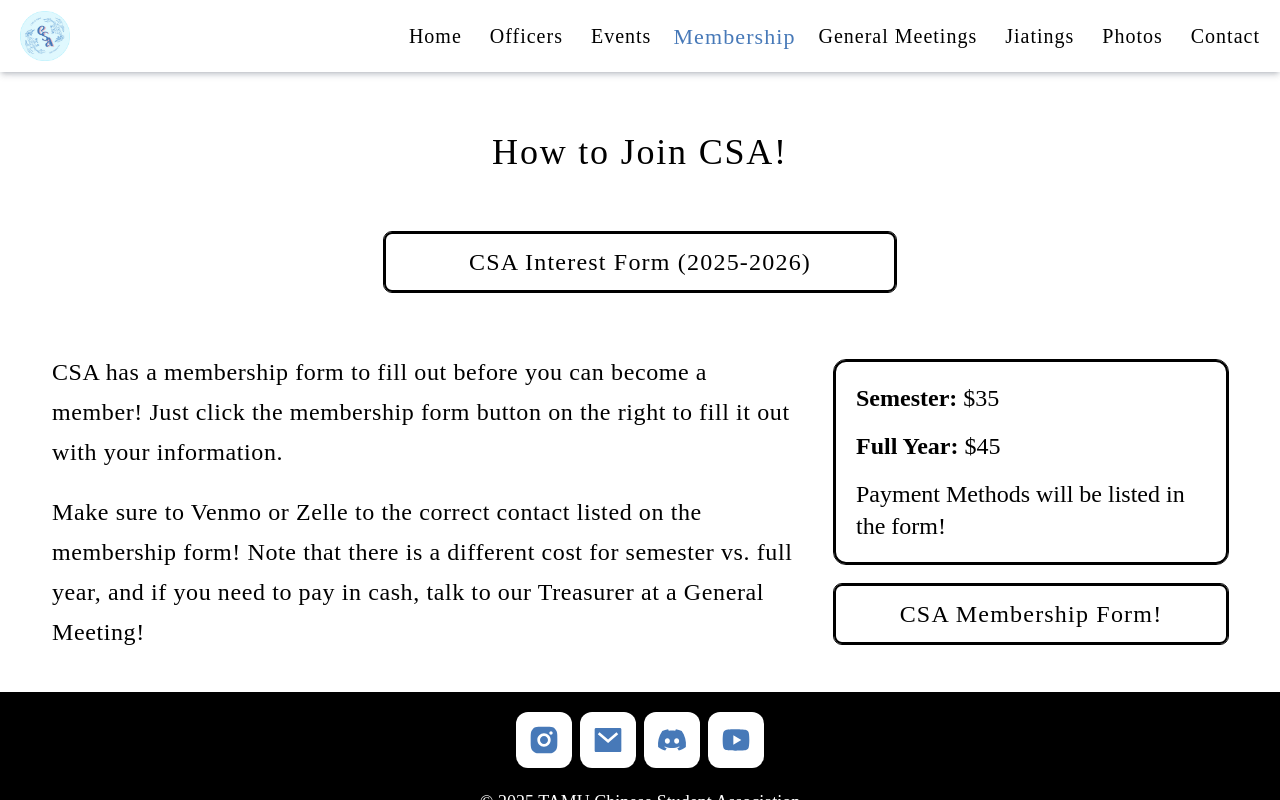
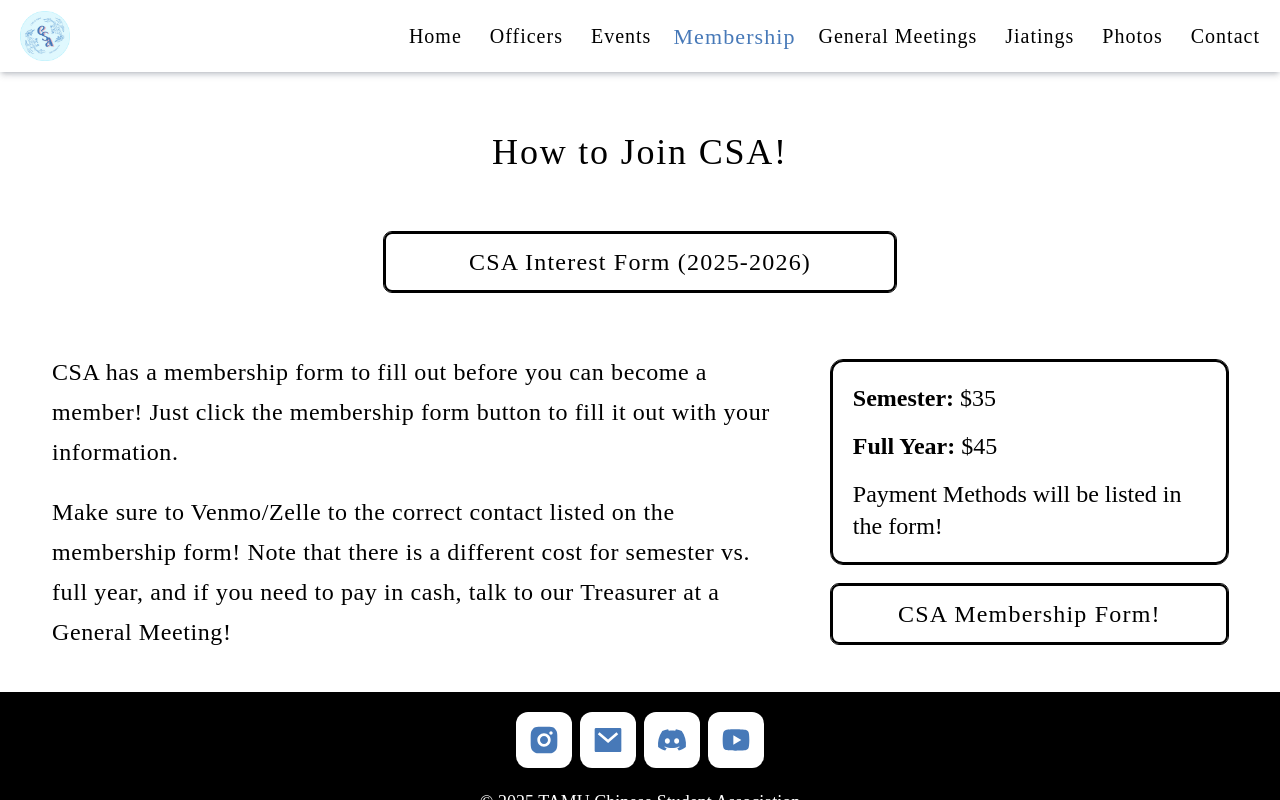
Before and after one commit to tamucsa/website, a Next.js app: page /membership in a window 1280 px wide. Built offline with nearby package versions, Linux system fonts and the light colour scheme; a web font is replaced by a local one.

Commit message:
quick styling edits

```diff
--- a/src/app/(nav-pages)/events/page.tsx
+++ b/src/app/(nav-pages)/events/page.tsx
@@ -6,7 +6,7 @@ import Link from "next/link";
 const EventsPage = () => {
     return (
         <div className='flex flex-col items-center mt-10 gap-7 pb-5 md:mt-15 md:gap-10 md:pb-10'>
-            <h1 className='container text-center font-primary tracking-wider text-2xl sm:text-3xl md:text-4xl'>Upcoming Events!</h1>
+            <h1 className='container text-center font-primary tracking-wider text-3xl md:text-4xl'>Upcoming Events!</h1>
             <div className="flex flex-col xl:flex-row gap-3 xl:gap-10">
                 <LinkButton href="https://docs.google.com/forms/d/e/1FAIpQLSdGs9iM-fFD9oBaup3tKjEhoMmOpkeVV_hbwBqGoUDV5bApEQ/viewform" newTab={true}
                     className="w-full md:w-sm text-nowrap text-xl md:text-2xl"
--- a/src/app/(nav-pages)/membership/page.tsx
+++ b/src/app/(nav-pages)/membership/page.tsx
@@ -14,8 +14,8 @@ const MembershipPage = () => {
             <div className='flex flex-col lg:flex-row items-center justify-center gap-5 md:gap-10'>
                 {/* Left Text */}
                 <div className="flex flex-col items-center justify-center font-secondary text-md md:text-2xl/10 tracking-wide gap-5">
-                    <p>CSA has a membership form to fill out before you can become a member! Just click the membership form button on the right to fill it out with your information.</p>
-                    <p> Make sure to Venmo or Zelle to the correct contact listed on the membership form! Note that there is a different cost for semester vs. full year, and if you need to pay in cash, talk to our Treasurer at a General Meeting!</p>
+                    <p>CSA has a membership form to fill out before you can become a member! Just click the membership form button to fill it out with your information.</p>
+                    <p> Make sure to Venmo/Zelle to the correct contact listed on the membership form! Note that there is a different cost for semester vs. full year, and if you need to pay in cash, talk to our Treasurer at a General Meeting!</p>
                 </div>
                 {/* Right Payment Info & Form */}
                 <div className="flex flex-col w-full items-center justify-center gap-3 md:gap-5">
--- a/src/app/components/gm/SlideCard.tsx
+++ b/src/app/components/gm/SlideCard.tsx
@@ -8,9 +8,9 @@ interface SlideCardProps {
 
 export default function SlideCard({ title, embedLink, slideLink }: SlideCardProps) {
     return (
-        <div className="flex flex-col items-center gap-3">
+        <div className="flex flex-col items-center gap-3 w-full">
             <h1 className="font-primary tracking-wider text-2xl lg:text-4xl">{title}</h1>
-            <iframe className="rounded-xl w-[400px] h-[261px] lg:w-[949px] lg:h-[569px]" src={embedLink} width="960" height="569" allowFullScreen={true}></iframe>
+            <iframe className="rounded-xl w-full lg:w-3xl h-auto" style={{ aspectRatio: "960/569" }} src={embedLink} width="960" height="569" allowFullScreen={true}></iframe>
             <Link href={slideLink} className="font-primary tracking-wider text-lg lg:text-2xl underline hover:text-primary transition-colors">View Slides</Link>
         </div>
     );
```
